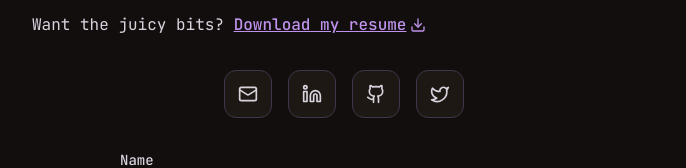
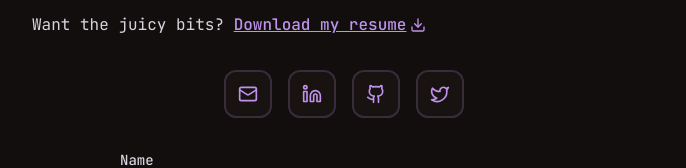
Before and after one commit to roccogold/roccos-website, a React (Vite) app: page / in a window 1280 px wide. Shown: the part 1266-1434 px from the top of the page, without its empty margins (296-982 px from the left). Built offline with nearby package versions, Linux system fonts and the light colour scheme; no server answers.

Commit message:
Fix social icons visibility
Improve visibility of social media icons in light mode by adjusting their color.

```diff
--- a/src/index.css
+++ b/src/index.css
@@ -352,12 +352,12 @@
   /* Social icons */
   .social-icon {
     @apply w-12 h-12 flex items-center justify-center rounded-xl;
-    @apply border border-border bg-surface text-foreground;
-    @apply transition-all duration-300 cursor-pointer;
+    @apply border-2 border-primary/20 bg-surface/50 text-primary;
+    @apply transition-all duration-300 cursor-pointer backdrop-blur-sm;
   }
 
   .social-icon:hover {
-    @apply bg-primary text-primary-foreground scale-110;
+    @apply bg-primary text-primary-foreground scale-110 border-primary/50;
     box-shadow: var(--shadow-glow);
   }
 
```
